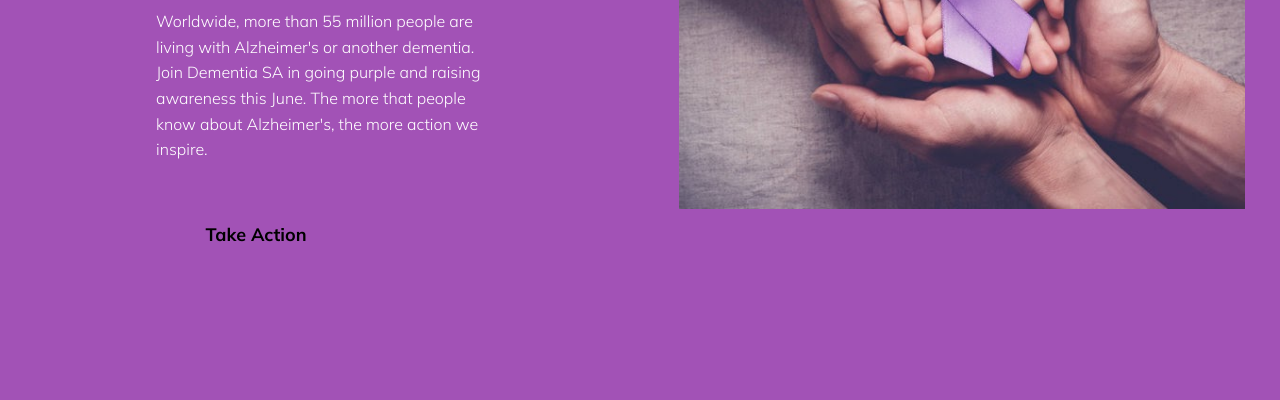
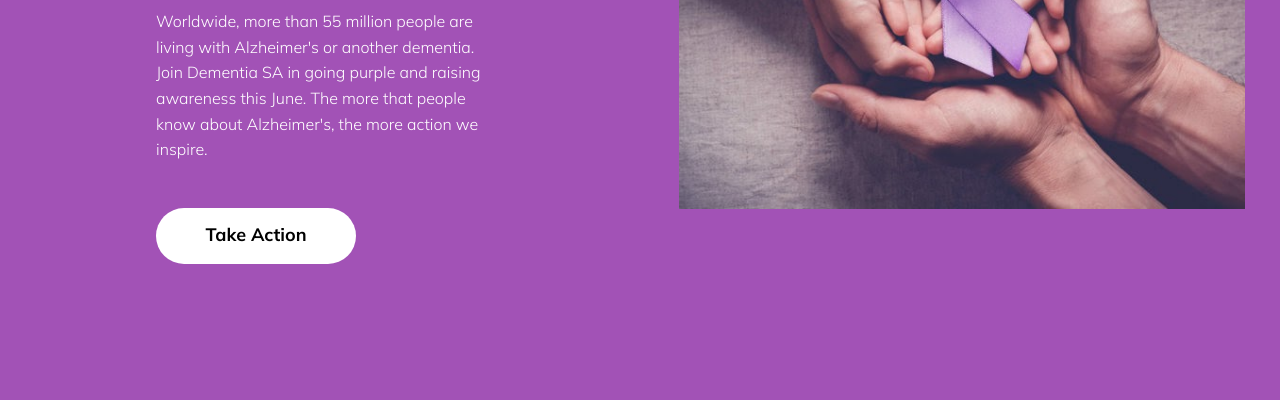
Before and after one commit to ThatoMathe/Dementia-Awareness-app, a plain HTML site: page index.html in a window 1280 px wide. Shown: the part 400-800 px from the top of the page. Drawn offline with nearby package versions, Linux system fonts and the light colour scheme.

Commit message:
Update utilities.css

```diff
--- a/assets/css/utilities.css
+++ b/assets/css/utilities.css
@@ -271,7 +271,7 @@
 }
 
 .btn-secondary {
-    background-color: var(-;
+    background-color: var(--clr-white);
     color: var(--clr-purple);
 }
 
```
